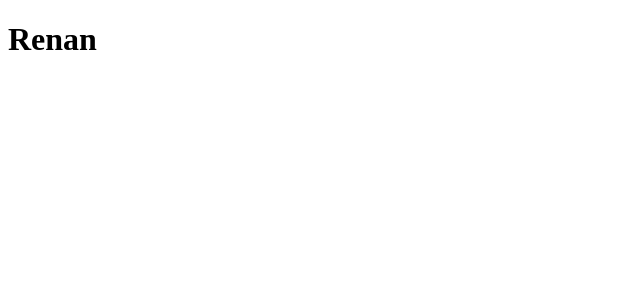
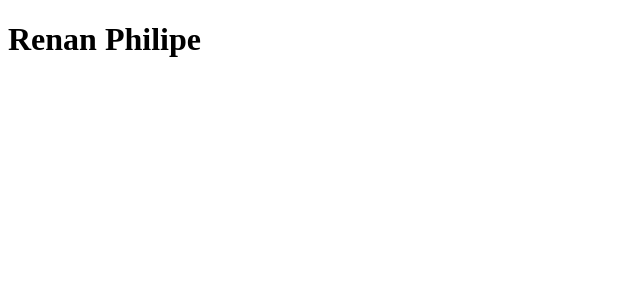
Before and after one commit to renanpantojaa/clone-tabnews, a Next.js app: page / in a window 1280 px wide. Shown: the top 300 px of the page, without its empty margins (0-640 px from the left). Built offline with nearby package versions, Linux system fonts and the light colour scheme.

Commit message:
modifica a frase

```diff
--- a/pages/index.js
+++ b/pages/index.js
@@ -1,5 +1,5 @@
 function Home(){
-    return <h1>Renan</h1>
+    return <h1>Renan Philipe</h1>
 }
 
 export default Home;
```
